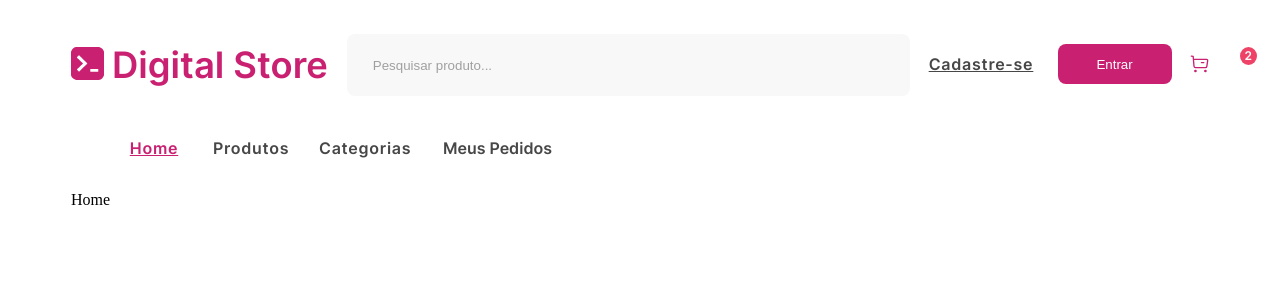
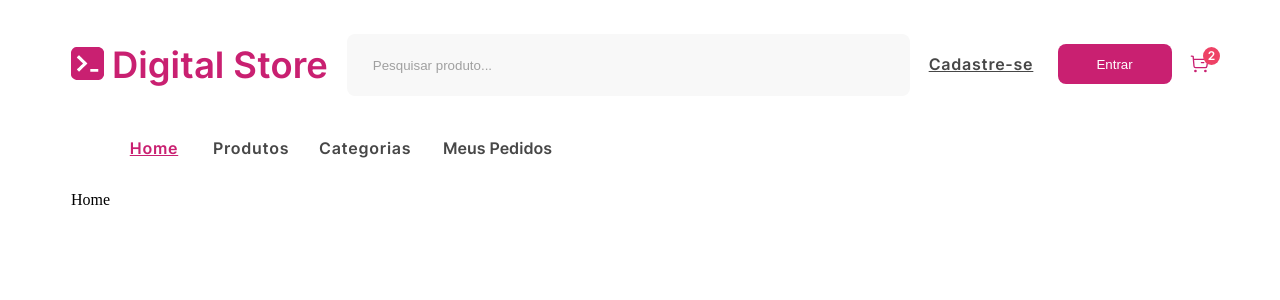
Before and after one commit to SergioFerreiraFilho/Digital-Store, a React (Create React App) app: page / in a window 1280 px wide. Shown: the top 300 px of the page. Built offline with nearby package versions, Linux system fonts and the light colour scheme.

Commit message:
Concertando posição da bolinha

```diff
--- a/src/components/Header/Cabecalho/Carrinho/style.css
+++ b/src/components/Header/Cabecalho/Carrinho/style.css
@@ -14,7 +14,7 @@
     background-color: #EE4266;
     text-align: center;
     top: 47px;
-    left: 1240px;
+    left: 94%;
     color: white;
     font-family: inter;
     font-size: 12px;
```
